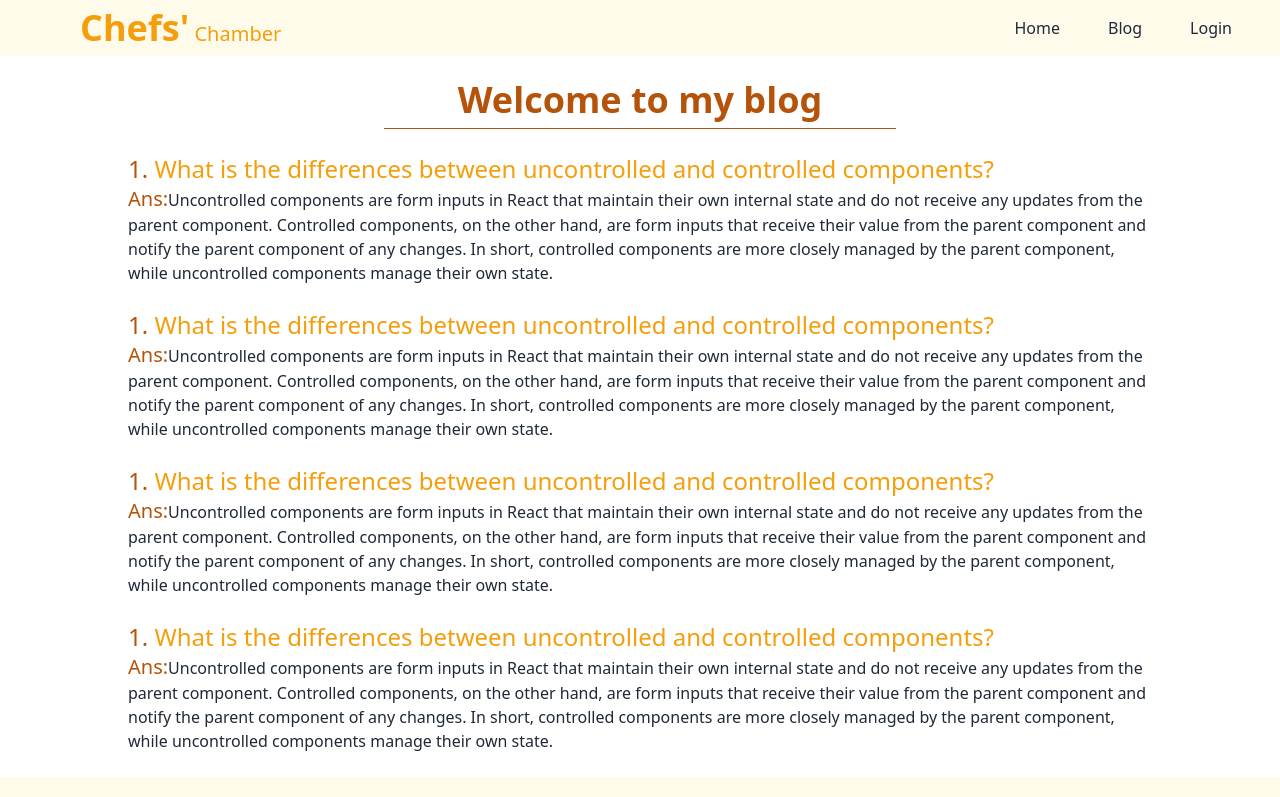
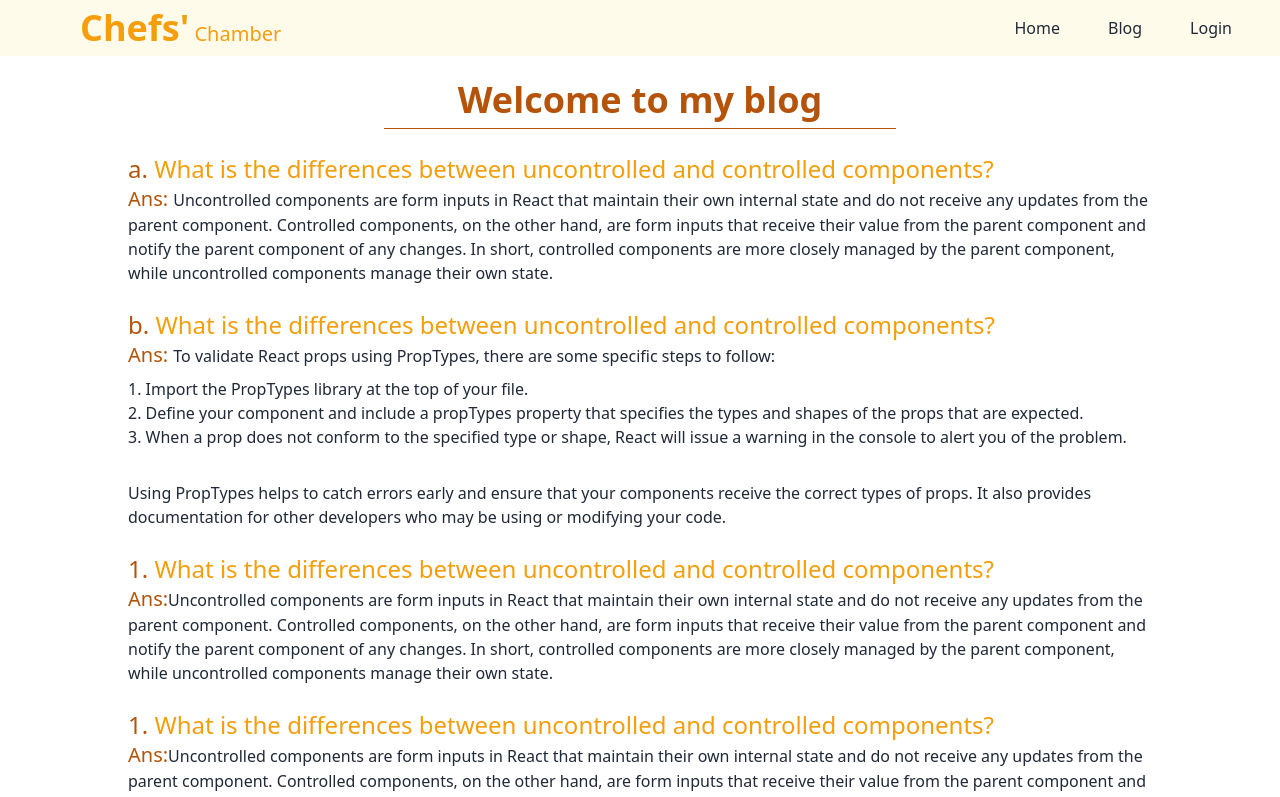
Before and after one commit to shakilkhan2/chefs_chamber, a React (Vite) app: page /blog in a window 1280 px wide. Shown: the top 797 px of the page. Built offline with nearby package versions, Linux system fonts and the light colour scheme.

Commit message:
answering

```diff
--- a/src/pages/blog/Blog.jsx
+++ b/src/pages/blog/Blog.jsx
@@ -3,27 +3,76 @@ import React from "react";
 const Blog = () => {
   return (
     <div>
-      <h1 className="text-4xl font-semibold text-amber-700 text-center mt-6 mb-2">Welcome to my blog</h1>
+      <h1 className="text-4xl font-semibold text-amber-700 text-center mt-6 mb-2">
+        Welcome to my blog
+      </h1>
       <hr className="w-[40%] mx-auto mb-6 border-amber-700" />
       <div className="mx-32 mb-6">
-        <h2 className="text-2xl  text-amber-500"><span className="text-amber-700">1.</span> What is the differences between uncontrolled and controlled components?</h2>
-        <p><span className="text-xl text-amber-700">Ans:</span>
-Uncontrolled components are form inputs in React that maintain their own internal state and do not receive any updates from the parent component. Controlled components, on the other hand, are form inputs that receive their value from the parent component and notify the parent component of any changes. In short, controlled components are more closely managed by the parent component, while uncontrolled components manage their own state.</p>
+        <h2 className="text-2xl  text-amber-500">
+          <span className="text-amber-700 text-bold">a.</span> What is the differences
+          between uncontrolled and controlled components?
+        </h2>
+        <p>
+          <span className="text-xl text-amber-700">Ans: </span>
+          Uncontrolled components are form inputs in React that maintain their
+          own internal state and do not receive any updates from the parent
+          component. Controlled components, on the other hand, are form inputs
+          that receive their value from the parent component and notify the
+          parent component of any changes. In short, controlled components are
+          more closely managed by the parent component, while uncontrolled
+          components manage their own state.
+        </p>
       </div>
       <div className="mx-32 mb-6">
-        <h2 className="text-2xl  text-amber-500"><span className="text-amber-700">1.</span> What is the differences between uncontrolled and controlled components?</h2>
-        <p><span className="text-xl text-amber-700">Ans:</span>
-Uncontrolled components are form inputs in React that maintain their own internal state and do not receive any updates from the parent component. Controlled components, on the other hand, are form inputs that receive their value from the parent component and notify the parent component of any changes. In short, controlled components are more closely managed by the parent component, while uncontrolled components manage their own state.</p>
+        <h2 className="text-2xl  text-amber-500">
+          <span className="text-amber-700 text-bold">b.</span> What is the differences
+          between uncontrolled and controlled components?
+        </h2>
+        <p>
+          <span className="text-xl text-amber-700">Ans: </span>
+          To validate React props using PropTypes, there are some specific steps
+          to follow: <br /> <div className="my-2">
+          1. Import the PropTypes library at the top of your file.{" "}
+          <br /> 2. Define your component and include a propTypes property that
+          specifies the types and shapes of the props that are expected. <br />{" "}
+          3. When a prop does not conform to the specified type or shape, React
+          will issue a warning in the console to alert you of the problem.</div> <br /> Using
+          PropTypes helps to catch errors early and ensure that your components
+          receive the correct types of props. It also provides documentation for
+          other developers who may be using or modifying your code.
+        </p>
       </div>
       <div className="mx-32 mb-6">
-        <h2 className="text-2xl  text-amber-500"><span className="text-amber-700">1.</span> What is the differences between uncontrolled and controlled components?</h2>
-        <p><span className="text-xl text-amber-700">Ans:</span>
-Uncontrolled components are form inputs in React that maintain their own internal state and do not receive any updates from the parent component. Controlled components, on the other hand, are form inputs that receive their value from the parent component and notify the parent component of any changes. In short, controlled components are more closely managed by the parent component, while uncontrolled components manage their own state.</p>
+        <h2 className="text-2xl  text-amber-500">
+          <span className="text-amber-700">1.</span> What is the differences
+          between uncontrolled and controlled components?
+        </h2>
+        <p>
+          <span className="text-xl text-amber-700">Ans:</span>
+          Uncontrolled components are form inputs in React that maintain their
+          own internal state and do not receive any updates from the parent
+          component. Controlled components, on the other hand, are form inputs
+          that receive their value from the parent component and notify the
+          parent component of any changes. In short, controlled components are
+          more closely managed by the parent component, while uncontrolled
+          components manage their own state.
+        </p>
       </div>
       <div className="mx-32 mb-6">
-        <h2 className="text-2xl  text-amber-500"><span className="text-amber-700">1.</span> What is the differences between uncontrolled and controlled components?</h2>
-        <p><span className="text-xl text-amber-700">Ans:</span>
-Uncontrolled components are form inputs in React that maintain their own internal state and do not receive any updates from the parent component. Controlled components, on the other hand, are form inputs that receive their value from the parent component and notify the parent component of any changes. In short, controlled components are more closely managed by the parent component, while uncontrolled components manage their own state.</p>
+        <h2 className="text-2xl  text-amber-500">
+          <span className="text-amber-700">1.</span> What is the differences
+          between uncontrolled and controlled components?
+        </h2>
+        <p>
+          <span className="text-xl text-amber-700">Ans:</span>
+          Uncontrolled components are form inputs in React that maintain their
+          own internal state and do not receive any updates from the parent
+          component. Controlled components, on the other hand, are form inputs
+          that receive their value from the parent component and notify the
+          parent component of any changes. In short, controlled components are
+          more closely managed by the parent component, while uncontrolled
+          components manage their own state.
+        </p>
       </div>
     </div>
   );
```
